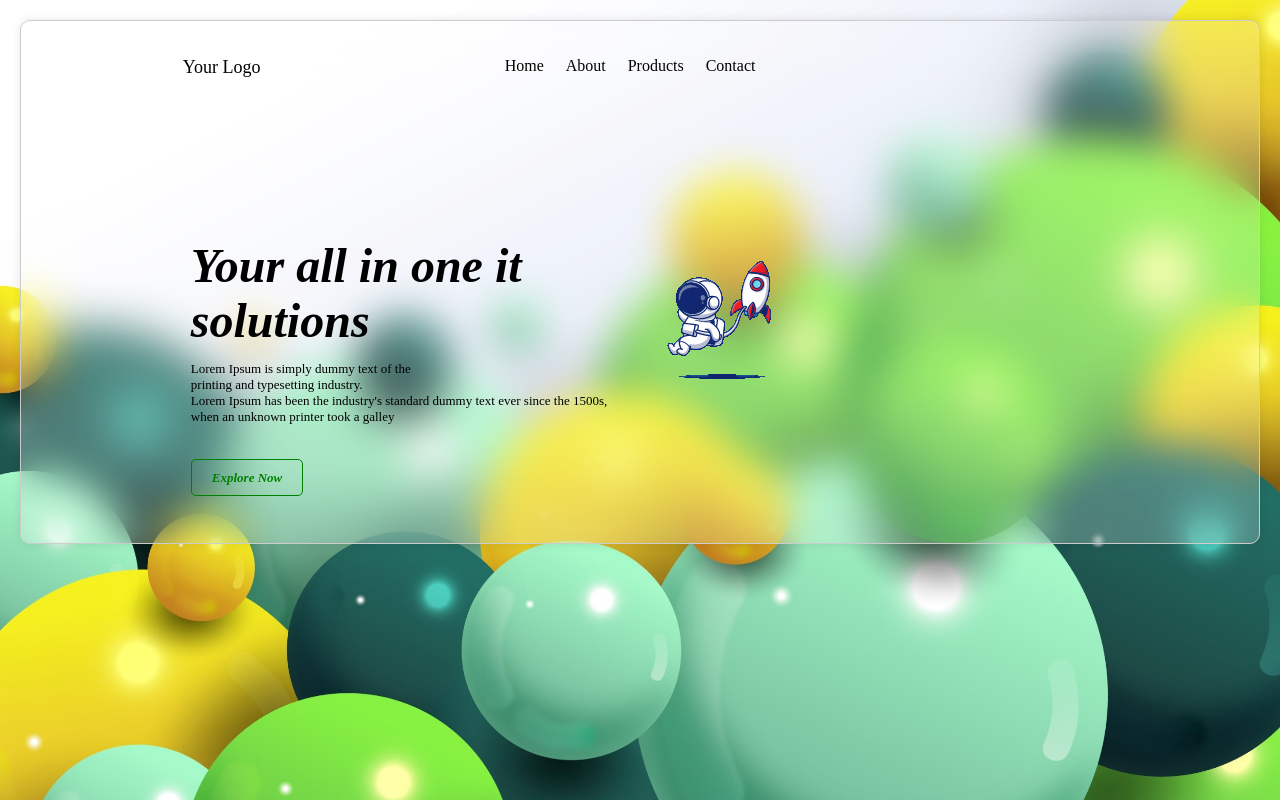
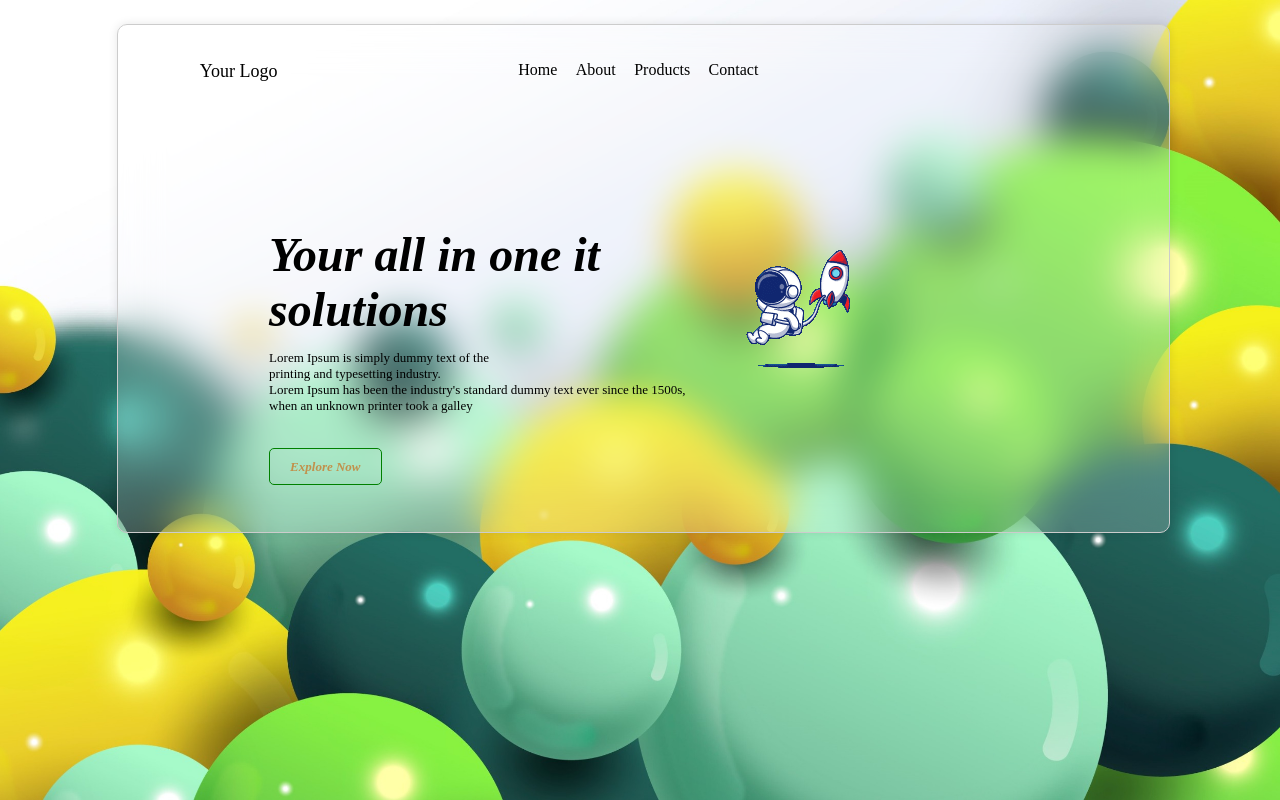
Before and after one commit to piratekingprem/square, a React (Create React App) app in the folder client/: page / in a window 1280 px wide. Built offline with nearby package versions, Linux system fonts and the light colour scheme.

Commit message:
background image

```diff
--- a/client/src/App.css
+++ b/client/src/App.css
@@ -3,12 +3,14 @@
 .box {
   border: 1px solid #ccc;
   padding: 20px;
-  margin: 20px;
+  width: 79%;
+  margin-left: 45%;
+  margin: 24px 0px 0px 117px;
+  /* margin-right: 92%; */
+  left: 5%;
   background-color: rgba(255, 255, 255, 0.2);
   border-radius: 10px;
   box-shadow: 0 0 10px rgba(0, 0, 0, 0.1);
-
-  /* Add backdrop filter for blur effect */
   backdrop-filter: blur(20px);
   -webkit-backdrop-filter: blur(20px);
 
@@ -81,7 +83,7 @@
 
 .cta {
   background-color: transparent;
-  color: green;
+  color: rgb(193, 144, 75);
   font-size: small;
   text-decoration: none;
   padding: 10px 20px;
--- a/client/src/index.css
+++ b/client/src/index.css
@@ -1,6 +1,6 @@
 body {
   background: url('WhatsApp Image 2024-01-04 at 5.19.26 PM.jpeg') no-repeat center center fixed;
   background-size: cover;
-  margin: 0; /* Remove default margin on body */
-  padding: 0; /* Remove default padding on body */
+  margin: 0;
+  padding: 0;
 }
```
